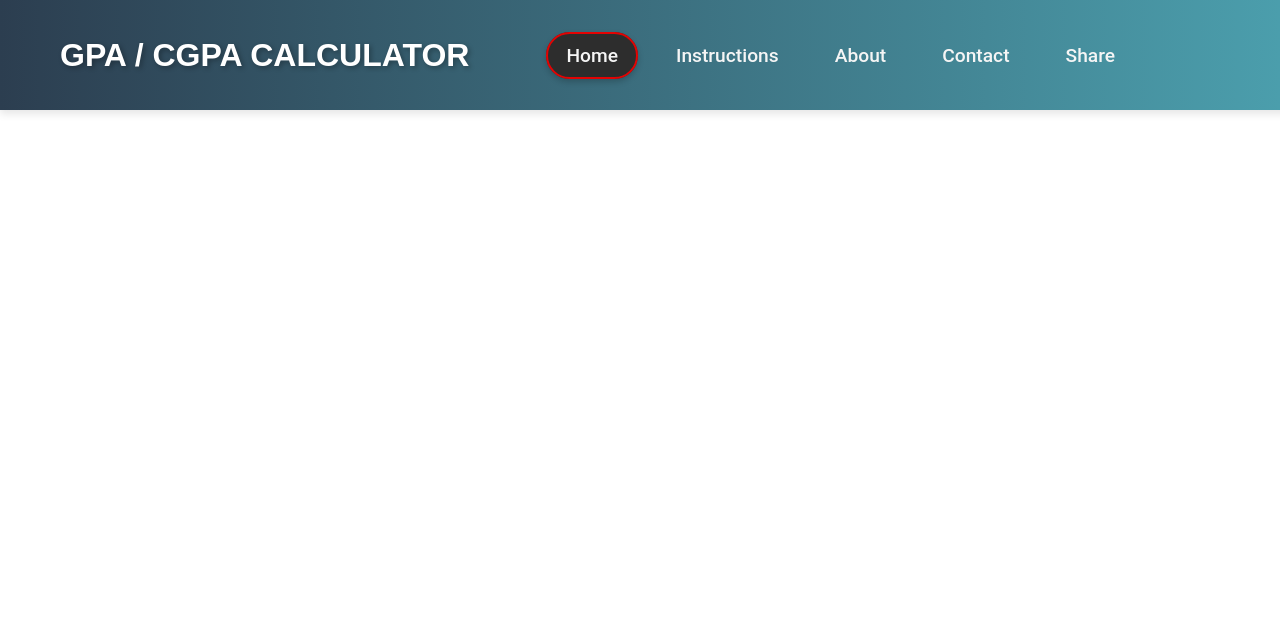
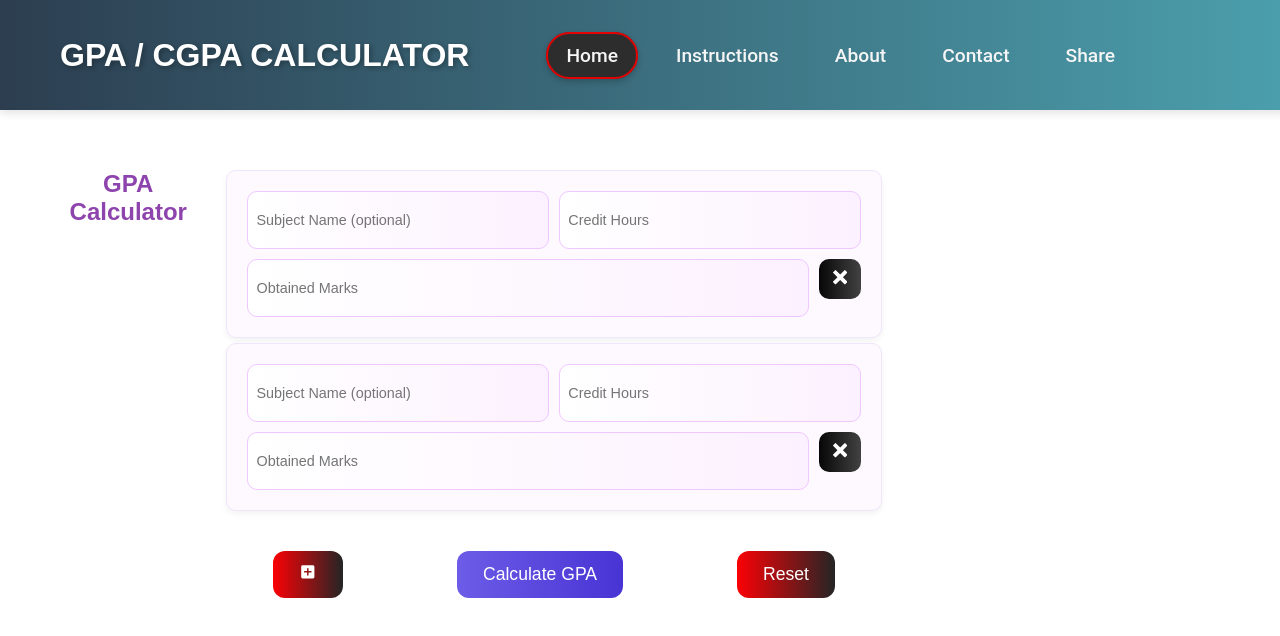
Before and after one commit to Balaj-Maqbool/GPA-CGPA--Calculator, a React (Vite) app: page / in a window 1280 px wide. Shown: the top 636 px of the page. Built offline with nearby package versions, Linux system fonts and the light colour scheme.

Commit message:
adding gpa

```diff
--- a/src/App.jsx
+++ b/src/App.jsx
@@ -20,7 +20,7 @@ function App() {
             <>
               <Navbar />
               {/* <LowerNavbar/> */}
-              {/* <GPA_calculator /> */}
+              <GPA_calculator />
             </>
           }
         />
```
